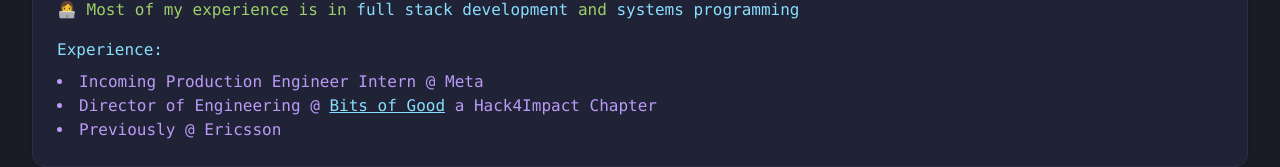
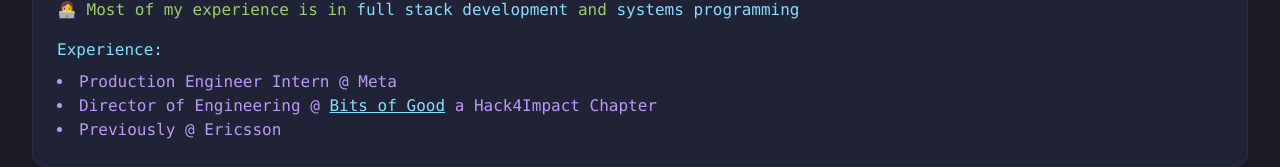
Before and after one commit to afazio1/portfolio-v3, a Next.js app: page / in a window 1280 px wide. Both pictures are taken after a click on the button "~/about". Shown: the part 487-654 px from the top of the page. Built offline with nearby package versions, Linux system fonts and the light colour scheme.

Commit message:
remove incoming lol

```diff
--- a/src/components/sections/About.tsx
+++ b/src/components/sections/About.tsx
@@ -17,7 +17,7 @@
           </div>
           <p className="mt-4 text-blue">Experience:</p>
           <ul className="list-disc list-inside mt-2 text-purple">
-            <li>Incoming Production Engineer Intern @ Meta</li>
+            <li>Production Engineer Intern @ Meta</li>
             <li>Director of Engineering @ <Link className="text-blue underline" href="https://bitsofgood.org/">Bits of Good</Link> a Hack4Impact Chapter</li>
             <li>Previously @ Ericsson</li>
           </ul>
```
